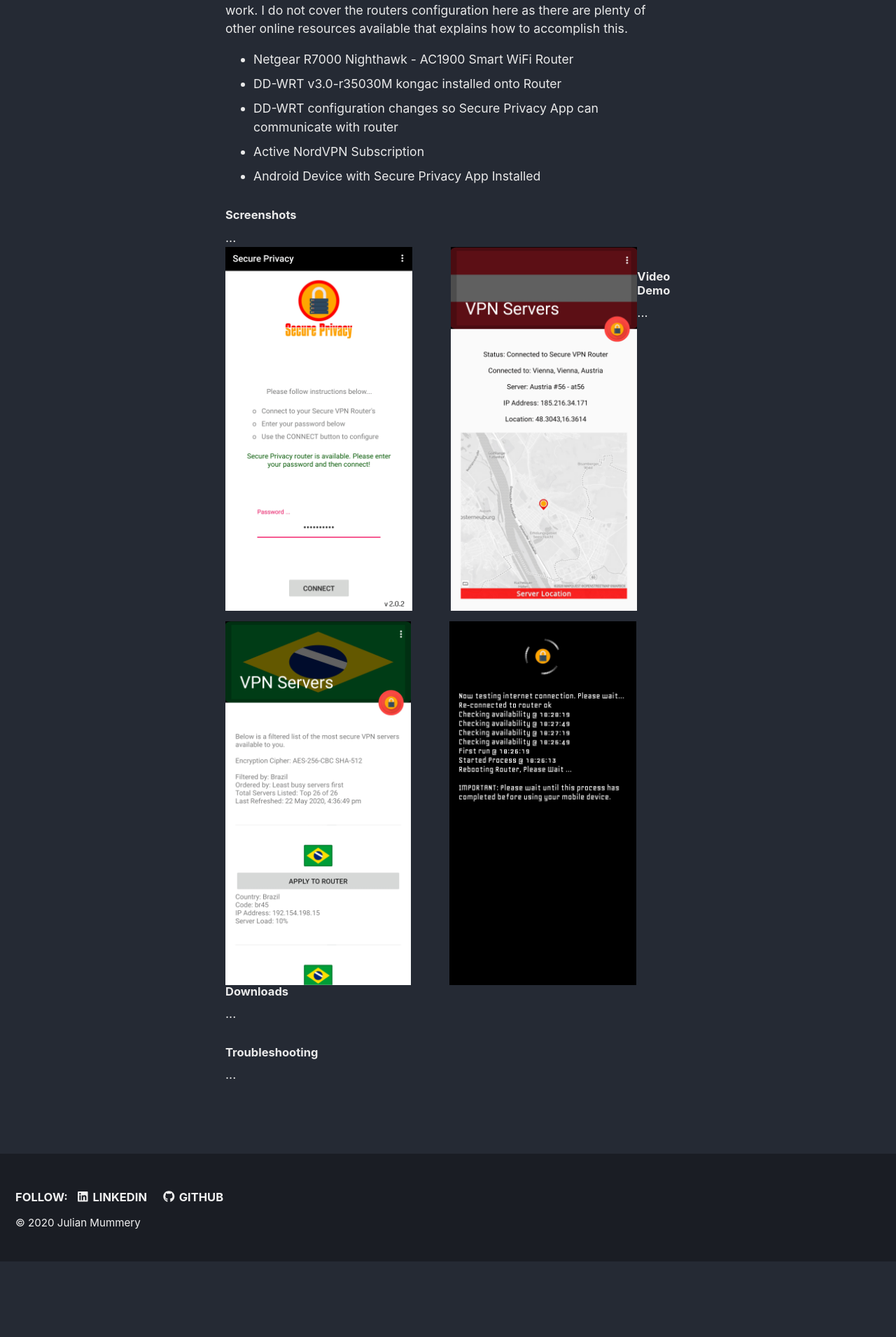
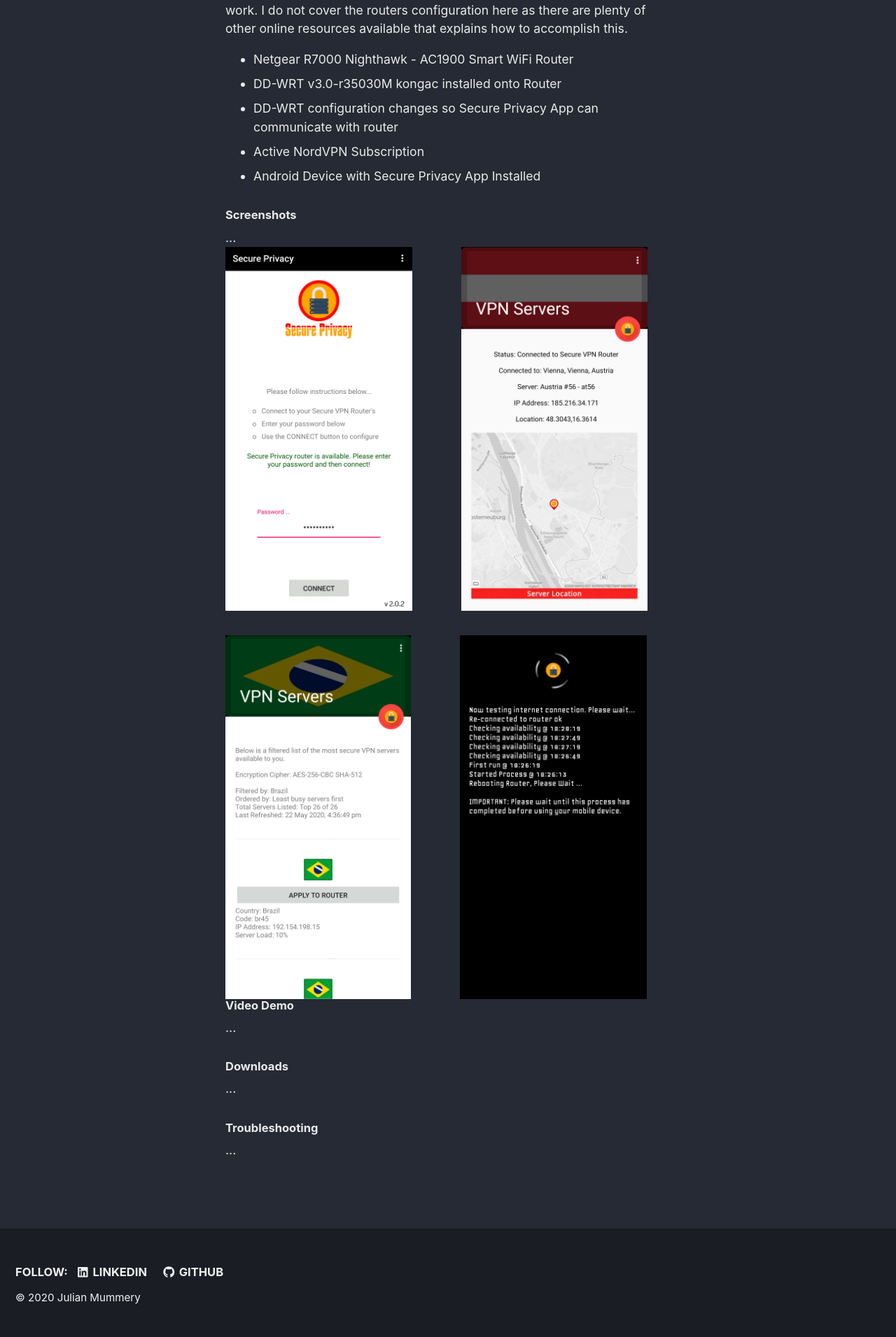
Before and after one commit to julianmummery/julianmummery.github.io, a Jekyll site: the page built from _pages/secureprivacy.md, in a window 1280 px wide. Shown: the part 969-2880 px from the top of the page at 70% size. Built offline with Jekyll 4.4.1, drawn with Linux system fonts in a browser that asks for light colours; nearby versions of some CDN libraries; before the commit the page ends 2772 px from its top, so only the background shows below that.

Commit message:
Update secureprivacy.md

```diff
--- a/_pages/secureprivacy.md
+++ b/_pages/secureprivacy.md
@@ -43,10 +43,11 @@
 </p>
 
 <div style="float: left;"><img style="height:520px; object-fit: contain;" alt="Secure Privacy Screenshot 1" src="/assets/images/Software-SecurePrivacy-1.png" /></div>
-<div style="float: left; padding-left: 55px;"><img style="height:520px; object-fit: contain;" alt="Secure Privacy Screenshot 2" src="/assets/images/Software-SecurePrivacy-2.png" /></div>
-<div style="float: left; padding-top: 15px;"><img style="height:520px; object-fit: contain;" alt="Secure Privacy Screenshot 3" src="/assets/images/Software-SecurePrivacy-3.png" /></div>
-<div style="float: left; padding-left: 55px; padding-top: 15px;"><img style="height:520px; object-fit: contain;" alt="Secure Privacy Screenshot 4" src="/assets/images/Software-SecurePrivacy-4.png" /></div>
+<div style="float: left; padding-left: 70px;"><img style="height:520px; object-fit: contain;" alt="Secure Privacy Screenshot 2" src="/assets/images/Software-SecurePrivacy-2.png" /></div>
+<div style="float: left; padding-top: 35px;"><img style="height:520px; object-fit: contain;" alt="Secure Privacy Screenshot 3" src="/assets/images/Software-SecurePrivacy-3.png" /></div>
+<div style="float: left; padding-left: 70px; padding-top: 35px;"><img style="height:520px; object-fit: contain;" alt="Secure Privacy Screenshot 4" src="/assets/images/Software-SecurePrivacy-4.png" /></div>
 
+<br>
 
 <div id="3"></div>
 <h4>Video Demo</h4>
```
